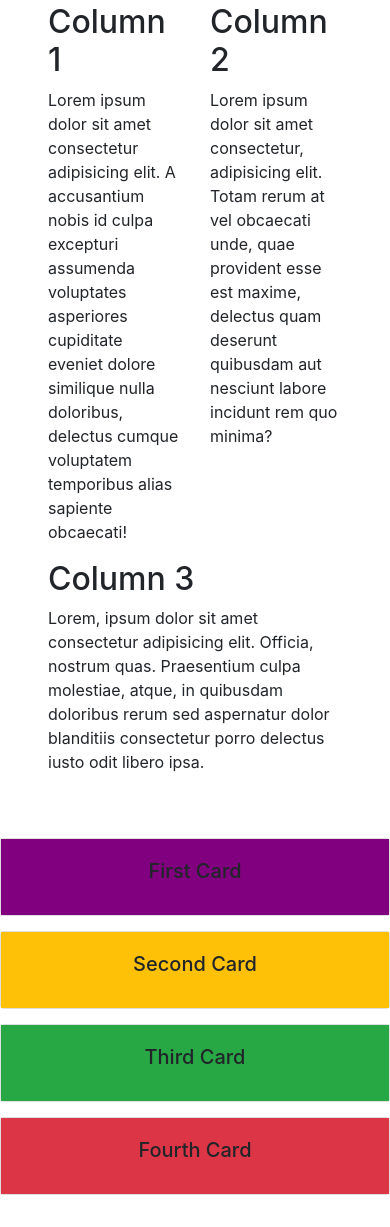
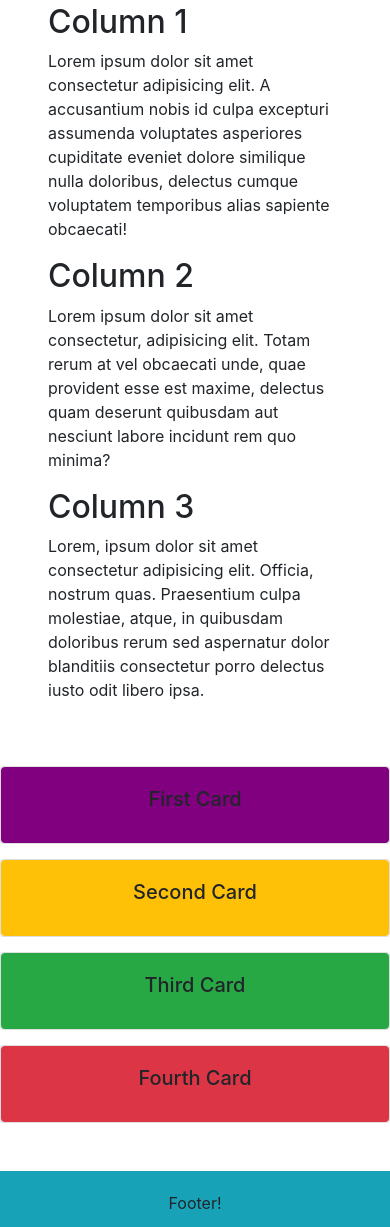
Before and after one commit to wi-fighters/58-uib-framework-bootstrap-nadia-jaime, a plain HTML site: page index.html in a window 390 px wide. Shown: the part 253-1480 px from the top of the page. Drawn offline with nearby package versions, Linux system fonts and the light colour scheme.

Commit message:
add responsiveness

```diff
--- a/index.html
+++ b/index.html
@@ -25,7 +25,7 @@
     </nav>
     <main class="container px-5 py-5">
         <div class="row">
-            <div class="col">
+            <div class="col-xs-12 col-md-4">
                 <h2>Column 1</h2>
                 <p>
                     Lorem ipsum dolor sit amet consectetur adipisicing elit. A accusantium nobis id culpa excepturi
@@ -33,7 +33,7 @@
                     voluptatem temporibus alias sapiente obcaecati!
                 </p>
             </div>
-            <div class="col">
+            <div class="col-xs-12 col-md-4">
                 <h2>Column 2</h2>
                 <p>
                     Lorem ipsum dolor sit amet consectetur, adipisicing elit. Totam rerum at vel obcaecati unde, quae
@@ -41,7 +41,7 @@
                     minima?
                 </p>
             </div>
-            <div class="col">
+            <div class="col-xs-12 col-md-4">
                 <h2>Column 3</h2>
                 <p>
                     Lorem, ipsum dolor sit amet consectetur adipisicing elit. Officia, nostrum quas. Praesentium culpa
@@ -52,23 +52,23 @@
         </div>
     </main>
     <div class="card-deck mb-5" style="margin:0">
-        <div class="card rounded">
-            <div class="card-body" style="background-color: purple">
+        <div class="card">
+            <div class="card-body rounded" style="background-color: purple">
                 <h5 class="card-title text-center">First Card</h5>
             </div>
         </div>
-        <div class="card rounded">
-            <div class="card-body bg-warning ">
+        <div class="card">
+            <div class="card-body bg-warning rounded">
                 <h5 class="card-title text-center">Second Card</h5>
             </div>
         </div>
-        <div class="card rounded">
-            <div class="card-body bg-success">
+        <div class="card">
+            <div class="card-body rounded bg-success">
                 <h5 class="card-title text-center">Third Card</h5>
             </div>
         </div>
-        <div class="card rounded">
-            <div class="card-body bg-danger">
+        <div class="card">
+            <div class="card-body rounded bg-danger">
                 <h5 class="card-title text-center">Fourth Card</h5>
             </div>
         </div>
```
